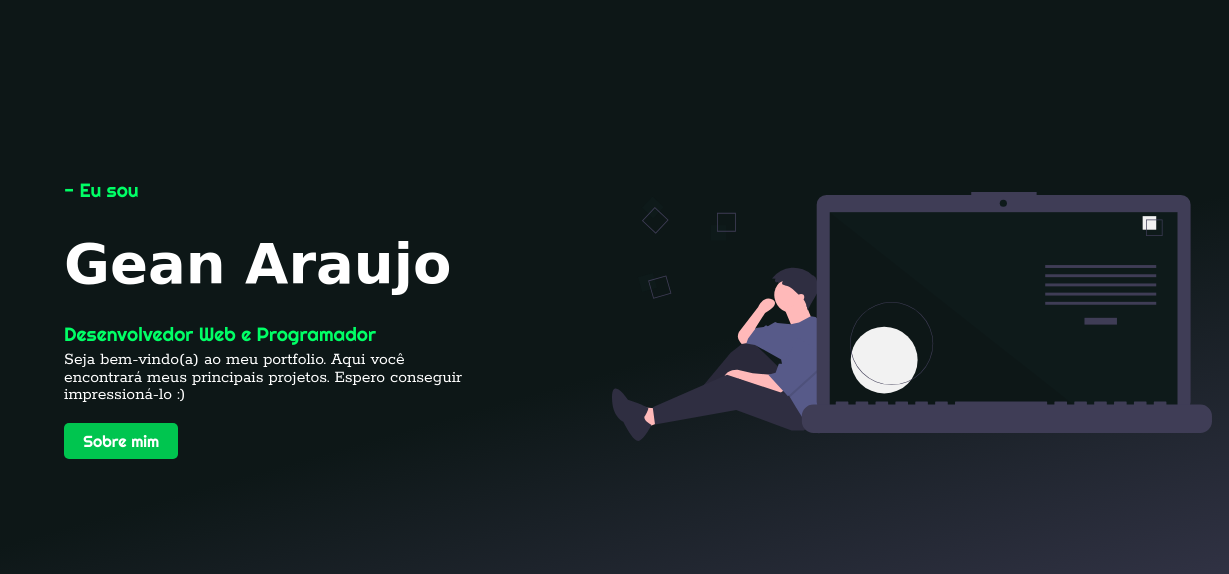
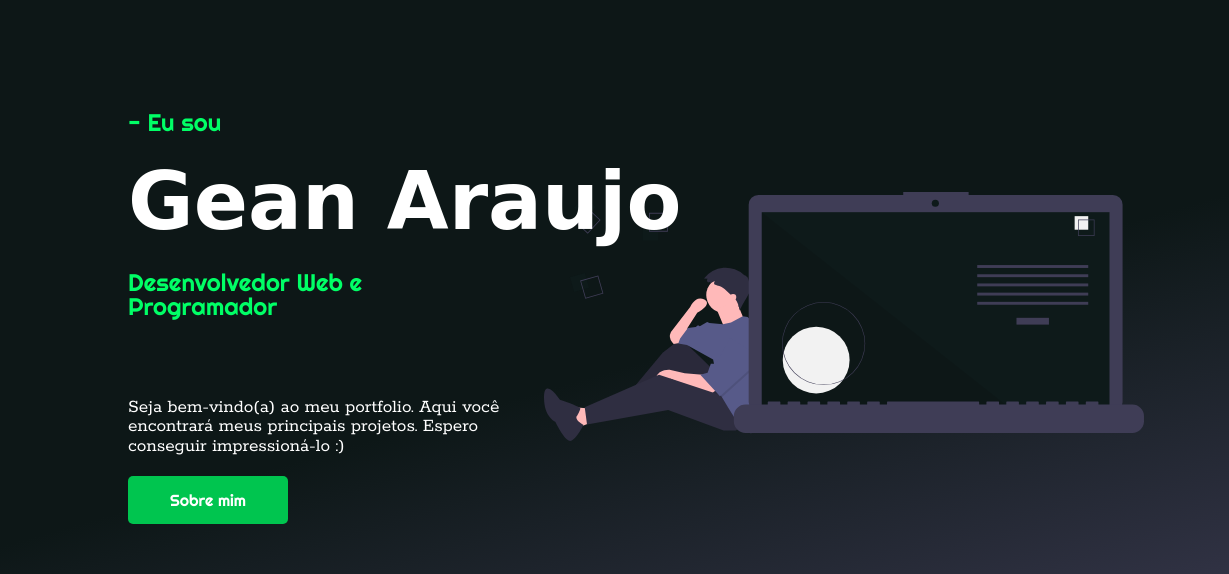
Before and after one commit to igean/igean.github.io, a plain HTML site: page index.html in a window 1280 px wide. Shown: the part 83-657 px from the top of the page, 0-1229 px from the left. Drawn offline with Linux system fonts and the light colour scheme; a web font is replaced by a local one.

Commit message:
layout adjustment

```diff
--- a/index.html
+++ b/index.html
@@ -30,12 +30,16 @@
 
         <main>
             <div class="info">
+                <div>
                 <strong>- Eu sou</strong>
                 <h1>Gean Araujo</h1>
                 <strong>Desenvolvedor Web e Programador</strong>
+                </div>
+
+                <div>
                 <p>Seja bem-vindo(a) ao meu portfolio. Aqui você encontrará meus principais projetos. Espero conseguir impressioná-lo :)</p>
-
                 <a class="about" href="#">Sobre mim</a>
+                </div>
             </div>
         </main>
 
--- a/public/css/main.css
+++ b/public/css/main.css
@@ -15,18 +15,31 @@ body {
     justify-content: center;
 
     min-height: 100%;
-    padding: 1rem 2rem;
-    background: 50% 10%/500px url("/public/images/bg-main.svg") no-repeat, linear-gradient(163.97deg, #0D1717 53.92%, #8481a1 131.72%);
+    background: 50% 10%/600px url("/public/images/bg-main.svg") no-repeat, linear-gradient(163.97deg, #0D1717 53.92%, #8481a1 131.72%);
 }
 
 main {
     margin-top: 12rem;
     min-height: 70vh;
     width: 100%;
-    line-height: 2;
 
     display: flex;
     align-items: center;
+    justify-content: space-around;
+}
+
+.info {
+    width: 80%;
+    height: 80vh;
+    display: flex;
+    flex-direction: column;
+    justify-content: center;
+}
+
+.info div {
+    display: flex;
+    flex-direction: column;
+    justify-content: space-between;
 }
 
 .info strong {
@@ -37,21 +50,26 @@ main {
     color: #00FF66;
 }
 
-.info h1 {
+.info div h1 {
     font-family: 'Rancho', cursive;
     font-size: 3.5rem;
+    line-height: 1.7;
 }
 
-.info p {
+.info div p {
     font-family: 'Rokkitt', serif;
     font-size: 1.1rem;
+    margin-bottom: 20px;
     line-height: 1;
-    margin-bottom: 20px;
 }
 
-.info a {
+.info div a {
     text-decoration: none;
     padding: .5rem 1.2rem;
+    width: 10rem;
+    display: flex;
+    align-items: center;
+    justify-content: center;
 
     background: #00C54F;
     border-radius: 5px;
@@ -61,15 +79,14 @@ main {
     transition: .2s;
 }
 
-.info a:hover {
+.info div a:hover {
     background: #02dd59;
 }
 
 @media (min-width: 1024px) {
 
     .container {
-        background: 90% 50%/clamp(500px,600px,900px) url("/public/images/bg-main.svg") no-repeat, linear-gradient(163.97deg, #0D1717 53.92%, #3F3D56 100%);
-        padding: 2rem 4rem;
+        background: 80% 50%/clamp(30rem,600px,50rem) url("/public/images/bg-main.svg") no-repeat, linear-gradient(163.97deg, #0D1717 53.92%, #3F3D56 100%);
     }
 
     main {
@@ -77,22 +94,18 @@ main {
         line-height: 2;
     }
 
-    main p {
-        width: clamp(300px,400px,500px);
-        line-height: 1;
+    .info div strong {
+        font-size: 1.5rem;
+        width: 15rem;
+    }
+
+    .info div h1 {
+        font-size: 5rem;
+    }
+
+    .info div p {
+        font-size: 1.2rem;
+        width: 40%;
+        margin-top: 5rem;
     }
 }
-
-@media (min-width: 1440px) {
-
-.container {
-    background: 80% 50%/800px url("/public/images/bg-main.svg") no-repeat, linear-gradient(163.97deg, #0D1717 53.92%, #3F3D56 131.72%);
-    padding: 5rem 10rem;
-}
-
-main p {
-    margin-top: 30px;
-    width: 300px;
-}
-
-}
```
